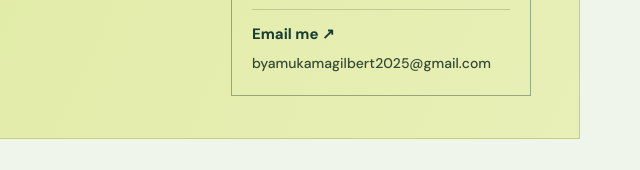
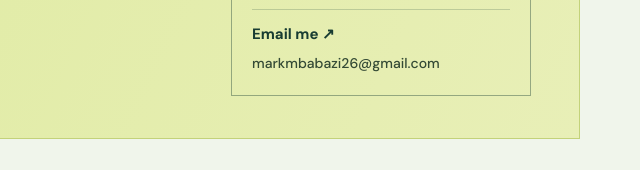
Before and after one commit to markmbabazi26-lgtm/tourism_website, a plain HTML site: page index.html in a window 1280 px wide. Shown: the part 5430-5600 px from the top of the page, 640-1280 px from the left. Drawn offline with nearby package versions, Linux system fonts and the light colour scheme.

Commit message:
Update tourism website contact email

```diff
--- a/index.html
+++ b/index.html
@@ -244,7 +244,7 @@
         @media(max-width:800px) { .trip-grid,.faq-layout { grid-template-columns:1fr; gap:30px; } }
         @media(max-width:650px) { .trip-planner,.faq-section { padding:68px 0; } .trip-form { grid-template-columns:1fr; padding:20px; } .form-field.full,.form-submit,.form-note { grid-column:1; } .whatsapp-float { right:13px; bottom:13px; padding:12px 14px; } }
     </style>
-    <script type="application/ld+json">\n    {"@context":"https://schema.org","@type":"TravelAgency","name":"Crest Tours and Safaris","description":"Uganda national park trips and locally guided safari experiences.","telephone":"+256700900395","email":"byamukamagilbert2025@gmail.com","areaServed":{"@type":"Country","name":"Uganda"}}\n    </script>\n</head>
+    <script type="application/ld+json">\n    {"@context":"https://schema.org","@type":"TravelAgency","name":"Crest Tours and Safaris","description":"Uganda national park trips and locally guided safari experiences.","telephone":"+256700900395","email":"markmbabazi26@gmail.com","areaServed":{"@type":"Country","name":"Uganda"}}\n    </script>\n</head>
 <body>
     <div class="announcement"><strong>Your Uganda adventure starts here.</strong> Locally guided, thoughtfully planned.</div>
     <header class="header">
@@ -452,7 +452,7 @@
                     </div>
                     <div class="contact-placeholder">
                         <a href="https://wa.me/256700900395?text=Hi%2C%20I%27m%20interested%20in%20planning%20a%20Uganda%20trip." target="_blank" rel="noopener noreferrer"><strong>Message me on WhatsApp ↗</strong><span>+256 700 900 395<br>Tell me what kind of Uganda adventure you have in mind.</span></a>
-                        <a href="mailto:byamukamagilbert2025@gmail.com"><strong>Email me ↗</strong><span>byamukamagilbert2025@gmail.com</span></a>
+                        <a href="mailto:markmbabazi26@gmail.com"><strong>Email me ↗</strong><span>markmbabazi26@gmail.com</span></a>
                     </div>
                 </div>
             </div>
```
